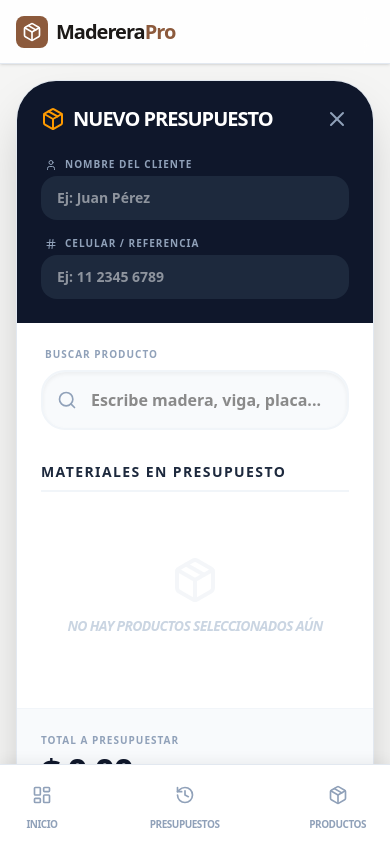
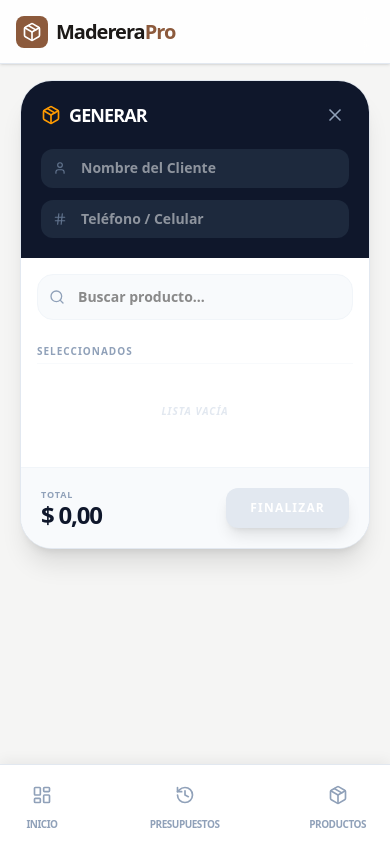
Before and after one commit to lautibus-a11y/Presupuestos-Maderera, a React (Vite) app: page / in a window 390 px wide. Both pictures are taken after a click on the button 338 px from the left and 720 px from the top of the page. Shown: the top 844 px of the page. Built offline with nearby package versions, Linux system fonts and the light colour scheme.

Commit message:
Ajuste final Mobile: bloqueo de zoom, scroll lateral y UI compacta

```diff
--- a/index.html
+++ b/index.html
@@ -1,9 +1,25 @@
 <!doctype html>
-<html lang="en">
+<html lang="es">
   <head>
     <meta charset="UTF-8" />
-    <meta name="viewport" content="width=device-width, initial-scale=1.0" />
-    <title>Maderera Presupuestos</title>
+    <meta name="viewport" content="width=device-width, initial-scale=1.0, maximum-scale=1.0, user-scalable=no, viewport-fit=cover" />
+    <meta name="apple-mobile-web-app-capable" content="yes">
+    <meta name="apple-mobile-web-app-status-bar-style" content="black-translucent">
+    <title>MadereraPro</title>
+    <style>
+      /* Bloqueo total de scroll horizontal y zoom */
+      html, body {
+        overflow-x: hidden;
+        position: relative;
+        width: 100%;
+        touch-action: pan-y; /* Solo permite scroll vertical */
+        -webkit-text-size-adjust: none; /* Evita que el navegador cambie tamaños de texto */
+      }
+      #root {
+        width: 100%;
+        overflow-x: hidden;
+      }
+    </style>
   </head>
   <body>
     <div id="root"></div>
--- a/src/components/QuoteGenerator.tsx
+++ b/src/components/QuoteGenerator.tsx
@@ -16,13 +16,12 @@
   const [searchTerm, setSearchTerm] = useState('');
   const [quantities, setQuantities] = useState<Record<string, number>>({});
 
-  // Filtrado inteligente
   const searchResults = useMemo(() => {
     if (!searchTerm.trim()) return [];
     return products.filter(p =>
       p.name.toLowerCase().includes(searchTerm.toLowerCase()) ||
       p.type.toLowerCase().includes(searchTerm.toLowerCase())
-    ).slice(0, 5); // Mostramos solo los 5 más relevantes para no saturar
+    ).slice(0, 5);
   }, [searchTerm, products]);
 
   const handleAdd = (product: Product) => {
@@ -43,7 +42,6 @@
         product
       }];
     });
-    // Limpiar búsqueda y cantidad después de agregar
     setSearchTerm('');
     setQuantities(prev => ({ ...prev, [product.id]: 1 }));
   };
@@ -55,102 +53,86 @@
   const total = items.reduce((sum, item) => sum + (item.subtotal || 0), 0);
 
   return (
-    <div className="max-w-3xl mx-auto space-y-6">
+    <div className="max-w-2xl mx-auto space-y-4 px-1">
 
-      {/* ── CAJA ÚNICA DE PRESUPUESTO ── */}
-      <div className="bg-white rounded-[2.5rem] border border-slate-200 shadow-2xl overflow-hidden">
+      <div className="bg-white rounded-[2rem] border border-slate-200 shadow-xl overflow-hidden">
 
-        {/* Encabezado: Cliente */}
-        <div className="bg-slate-900 p-6 md:p-8 text-white">
-          <div className="flex justify-between items-center mb-6">
-             <h2 className="text-xl font-black uppercase tracking-tighter flex items-center gap-2">
-               <Package className="text-amber-500" size={24} />
-               Nuevo Presupuesto
+        {/* Encabezado: Cliente (Más compacto) */}
+        <div className="bg-slate-900 p-5 md:p-8 text-white">
+          <div className="flex justify-between items-center mb-5">
+             <h2 className="text-lg md:text-xl font-black uppercase tracking-tighter flex items-center gap-2">
+               <Package className="text-amber-500" size={20} />
+               Generar
              </h2>
-             <button onClick={onCancel} className="text-slate-400 hover:text-white transition-colors">
-               <X size={24} />
+             <button onClick={onCancel} className="text-slate-400 hover:text-white p-1">
+               <X size={20} />
              </button>
           </div>
 
-          <div className="grid grid-cols-1 md:grid-cols-2 gap-4">
-            <div className="space-y-1">
-              <label className="flex items-center gap-2 text-[10px] font-black uppercase tracking-widest text-slate-400 px-1">
-                <User size={12} /> Nombre del Cliente
-              </label>
+          <div className="grid grid-cols-1 gap-3">
+            <div className="relative">
+              <User size={14} className="absolute left-3 top-1/2 -translate-y-1/2 text-slate-500" />
               <input
                 type="text"
-                placeholder="Ej: Juan Pérez"
+                placeholder="Nombre del Cliente"
                 value={clientName}
                 onChange={(e) => setClientName(e.target.value)}
-                className="w-full bg-slate-800 border-none rounded-2xl px-4 py-3 text-sm font-bold focus:ring-2 focus:ring-amber-500 transition-all outline-none"
+                className="w-full bg-slate-800 border-none rounded-xl py-2.5 pl-10 pr-4 text-xs font-bold focus:ring-1 focus:ring-amber-500 outline-none"
               />
             </div>
-            <div className="space-y-1">
-              <label className="flex items-center gap-2 text-[10px] font-black uppercase tracking-widest text-slate-400 px-1">
-                <Hash size={12} /> Celular / Referencia
-              </label>
+            <div className="relative">
+              <Hash size={14} className="absolute left-3 top-1/2 -translate-y-1/2 text-slate-500" />
               <input
                 type="text"
-                placeholder="Ej: 11 2345 6789"
+                placeholder="Teléfono / Celular"
                 value={clientPhone}
                 onChange={(e) => setClientPhone(e.target.value)}
-                className="w-full bg-slate-800 border-none rounded-2xl px-4 py-3 text-sm font-bold focus:ring-2 focus:ring-amber-500 transition-all outline-none"
+                className="w-full bg-slate-800 border-none rounded-xl py-2.5 pl-10 pr-4 text-xs font-bold focus:ring-1 focus:ring-amber-500 outline-none"
               />
             </div>
           </div>
         </div>
 
         {/* Cuerpo: Buscador e Items */}
-        <div className="p-6 md:p-8 space-y-8">
+        <div className="p-4 md:p-8 space-y-6">
 
-          {/* BUSCADOR INTEGRADO */}
+          {/* BUSCADOR (Más pequeño) */}
           <div className="relative">
-            <label className="block text-[10px] font-black text-slate-400 uppercase tracking-widest mb-2 px-1">Buscar Producto</label>
             <div className="relative">
               <input
                 type="text"
-                placeholder="Escribe madera, viga, placa..."
+                placeholder="Buscar producto..."
                 value={searchTerm}
                 onChange={(e) => setSearchTerm(e.target.value)}
-                className="w-full bg-slate-50 border-2 border-slate-100 rounded-3xl py-4 pl-12 pr-4 text-base font-bold focus:border-amber-500 transition-all outline-none shadow-inner"
+                className="w-full bg-slate-50 border border-slate-100 rounded-2xl py-3 pl-10 pr-4 text-sm font-bold focus:border-amber-500 outline-none"
               />
-              <Search className="absolute left-4 top-1/2 -translate-y-1/2 text-slate-400" size={20} />
-              {searchTerm && (
-                <button onClick={() => setSearchTerm('')} className="absolute right-4 top-1/2 -translate-y-1/2 text-slate-400">
-                  <X size={18} />
-                </button>
-              )}
+              <Search className="absolute left-3 top-1/2 -translate-y-1/2 text-slate-400" size={16} />
             </div>
 
-            {/* RESULTADOS INMEDIATOS */}
+            {/* RESULTADOS (Compactos) */}
             {searchResults.length > 0 && (
-              <div className="absolute top-full left-0 right-0 mt-2 bg-white border border-slate-200 rounded-[2rem] shadow-2xl z-50 overflow-hidden animate-in fade-in slide-in-from-top-2 duration-200">
-                <div className="p-2 space-y-1">
+              <div className="absolute top-full left-0 right-0 mt-1 bg-white border border-slate-200 rounded-2xl shadow-2xl z-50 overflow-hidden">
+                <div className="p-1 space-y-0.5">
                   {searchResults.map(product => (
-                    <div key={product.id} className="flex flex-col md:flex-row md:items-center justify-between p-4 hover:bg-amber-50 rounded-2xl transition-colors gap-3">
-                      <div className="min-w-0">
-                        <p className="text-[10px] font-black text-amber-600 uppercase leading-none mb-1">{product.type}</p>
-                        <p className="font-black text-slate-800 text-sm md:text-base uppercase truncate leading-tight">{product.name}</p>
-                        <p className="text-[10px] font-bold text-slate-400 uppercase">{formatCurrency(product.price)} / {product.unit}</p>
+                    <div key={product.id} className="flex items-center justify-between p-3 hover:bg-amber-50 rounded-xl gap-2">
+                      <div className="min-w-0 flex-grow">
+                        <p className="font-black text-slate-800 text-[11px] uppercase truncate">{product.name}</p>
+                        <p className="text-[9px] font-bold text-slate-400 uppercase">{formatCurrency(product.price)} / {product.unit}</p>
                       </div>
 
-                      <div className="flex items-center gap-3">
-                        <div className="flex items-center gap-2 bg-slate-100 p-1.5 rounded-xl border border-slate-200">
-                          <span className="text-[9px] font-black text-slate-400 uppercase pl-2">Cant</span>
+                      <div className="flex items-center gap-2">
                         <input
                           type="number"
                           min="1"
                           value={quantities[product.id] || 1}
                           onChange={(e) => setQuantities(prev => ({ ...prev, [product.id]: parseFloat(e.target.value) }))}
-                            className="w-12 bg-transparent text-center font-black text-slate-800 text-sm outline-none"
+                          className="w-10 bg-slate-100 rounded-lg py-1 text-center font-black text-slate-800 text-[10px] outline-none"
                         />
-                        </div>
                         <button
                           onClick={() => handleAdd(product)}
-                          className="bg-amber-600 text-white px-4 py-3 rounded-xl font-black text-xs uppercase shadow-lg shadow-amber-200 active:scale-95 transition-all flex items-center gap-2"
+                          className="bg-amber-600 text-white p-2 rounded-lg active:scale-95 transition-all"
                         >
-                          <Plus size={16} />
-                          Añadir
+                          <Plus size={14} />
                         </button>
                       </div>
                     </div>
@@ -160,31 +142,28 @@
             )}
           </div>
 
-          {/* LISTA DE MATERIALES AÑADIDOS */}
-          <div className="space-y-4">
-            <h3 className="text-sm font-black text-slate-800 uppercase tracking-widest border-b-2 border-slate-100 pb-2">Materiales en Presupuesto</h3>
+          {/* LISTA DE ITEMS (Compacta) */}
+          <div className="space-y-2">
+            <h3 className="text-[10px] font-black text-slate-400 uppercase tracking-widest border-b border-slate-50 pb-1">Seleccionados</h3>
 
             {items.length === 0 ? (
-              <div className="py-12 text-center text-slate-300">
-                <Package size={48} className="mx-auto mb-3 opacity-20" />
-                <p className="font-bold text-sm uppercase tracking-tighter italic">No hay productos seleccionados aún</p>
+              <div className="py-8 text-center text-slate-200">
+                <p className="text-[10px] font-bold uppercase tracking-widest italic">Lista vacía</p>
               </div>
             ) : (
-              <div className="space-y-3">
+              <div className="space-y-2">
                 {items.map((item) => (
-                  <div key={item.productId} className="bg-slate-50 rounded-2xl p-4 flex items-center justify-between gap-4 border border-slate-100 group">
-                    <div className="flex items-center gap-4 min-w-0">
-                      <button onClick={() => removeItem(item.productId!)} className="text-slate-300 hover:text-red-500 transition-colors">
-                        <Trash2 size={18} />
+                  <div key={item.productId} className="bg-slate-50/50 rounded-xl p-3 flex items-center justify-between gap-3 border border-slate-100">
+                    <div className="flex items-center gap-3 min-w-0">
+                      <button onClick={() => removeItem(item.productId!)} className="text-slate-300 hover:text-red-500">
+                        <Trash2 size={14} />
                       </button>
                       <div className="min-w-0">
-                        <p className="font-black text-slate-800 text-sm uppercase truncate leading-tight">{item.product?.name}</p>
-                        <p className="text-[10px] font-bold text-slate-400 uppercase">{item.quantity} {item.product?.unit} x {formatCurrency(item.unitPrice || 0)}</p>
+                        <p className="font-black text-slate-800 text-[11px] uppercase truncate leading-tight">{item.product?.name}</p>
+                        <p className="text-[9px] font-bold text-slate-400 uppercase">{item.quantity} {item.product?.unit} x {formatCurrency(item.unitPrice || 0)}</p>
                       </div>
                     </div>
-                    <div className="text-right">
-                      <p className="font-black text-amber-700 text-base md:text-lg tracking-tighter">{formatCurrency(item.subtotal || 0)}</p>
-                    </div>
+                    <p className="font-black text-amber-700 text-xs">{formatCurrency(item.subtotal || 0)}</p>
                   </div>
                 ))}
               </div>
@@ -192,20 +171,19 @@
           </div>
         </div>
 
-        {/* Pie: Total y Guardar */}
-        <div className="bg-slate-50 border-t border-slate-100 p-6 md:p-8">
-          <div className="flex flex-col md:flex-row md:items-center justify-between gap-6">
+        {/* Pie: Total y Guardar (Más compacto) */}
+        <div className="bg-slate-50 border-t border-slate-100 p-5">
+          <div className="flex items-center justify-between gap-4">
             <div>
-              <p className="text-slate-400 text-[10px] font-black uppercase tracking-widest mb-1">Total a presupuestar</p>
-              <p className="text-4xl md:text-5xl font-black text-slate-900 tracking-tighter">{formatCurrency(total)}</p>
+              <p className="text-slate-400 text-[9px] font-black uppercase tracking-widest leading-none mb-1">Total</p>
+              <p className="text-2xl font-black text-slate-900 tracking-tighter leading-none">{formatCurrency(total)}</p>
             </div>
             <button
               disabled={items.length === 0}
               onClick={() => onSubmit({ clientName: `${clientName} ${clientPhone}`, total, items })}
-              className="w-full md:w-auto bg-slate-900 hover:bg-slate-800 disabled:bg-slate-200 disabled:text-slate-400 text-white px-10 py-5 rounded-2xl font-black text-base uppercase tracking-widest shadow-xl transition-all active:scale-95 flex items-center justify-center gap-3"
+              className="bg-slate-900 disabled:bg-slate-200 text-white px-6 py-3 rounded-xl font-black text-xs uppercase tracking-widest active:scale-95 transition-all shadow-lg"
             >
-              <Save size={22} />
-              Finalizar Presupuesto
+              Finalizar
             </button>
           </div>
         </div>
--- a/src/index.css
+++ b/src/index.css
@@ -8,8 +8,24 @@
 }
 
 @layer base {
-  body {
+  html, body {
     @apply antialiased selection:bg-amber-100 selection:text-amber-900;
+    overflow-x: hidden !important;
+    width: 100% !important;
+    position: relative;
+    touch-action: pan-y; /* Bloquea zoom y movimiento horizontal */
+    overscroll-behavior-x: none; /* Evita el "rebote" lateral en iOS */
+  }
+
+  /* Evitar zoom automático en iOS cuando tocas un input */
+  input, select, textarea {
+    font-size: 16px !important;
+  }
+
+  @media (max-width: 640px) {
+    input, select, textarea {
+      font-size: 14px !important; /* Ajuste visual para mobile pero manteniendo el límite de zoom */
+    }
   }
 }
 
```
Lines whose indentation alone changed are shown as unchanged.
